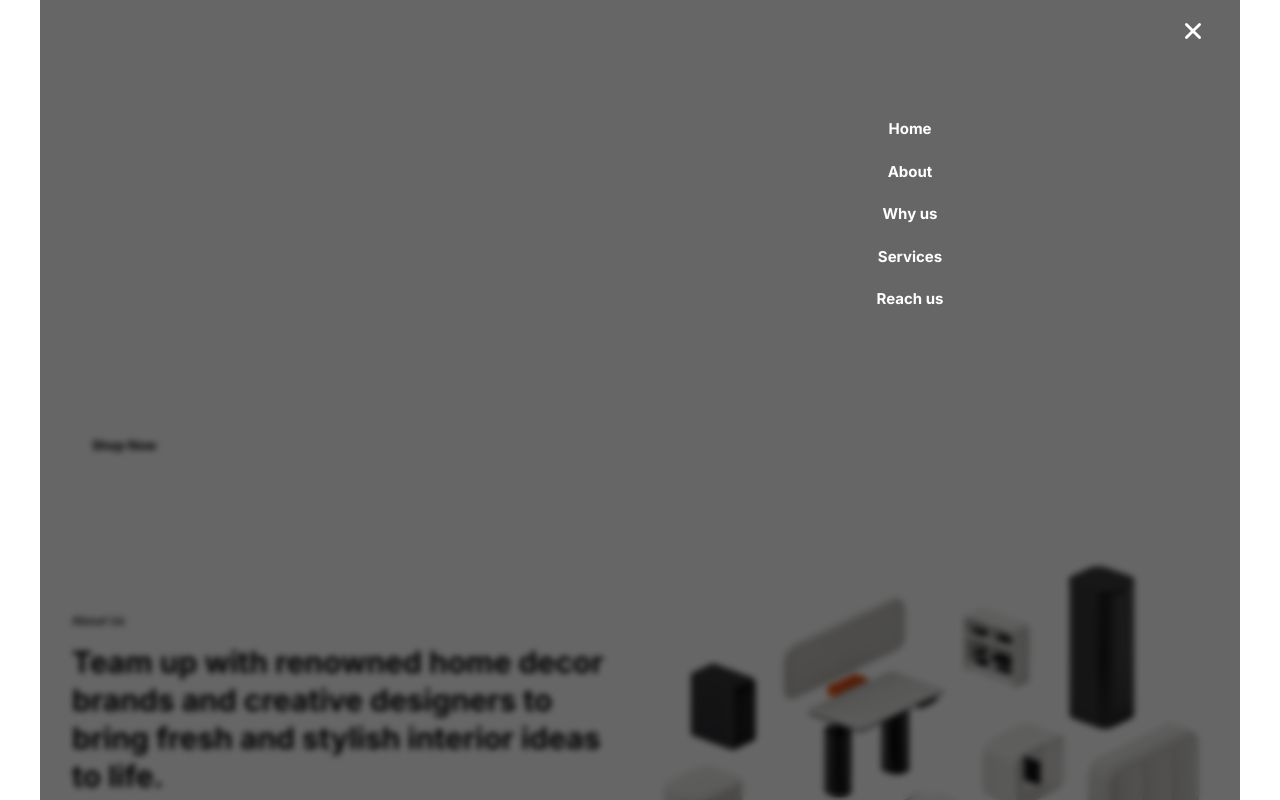
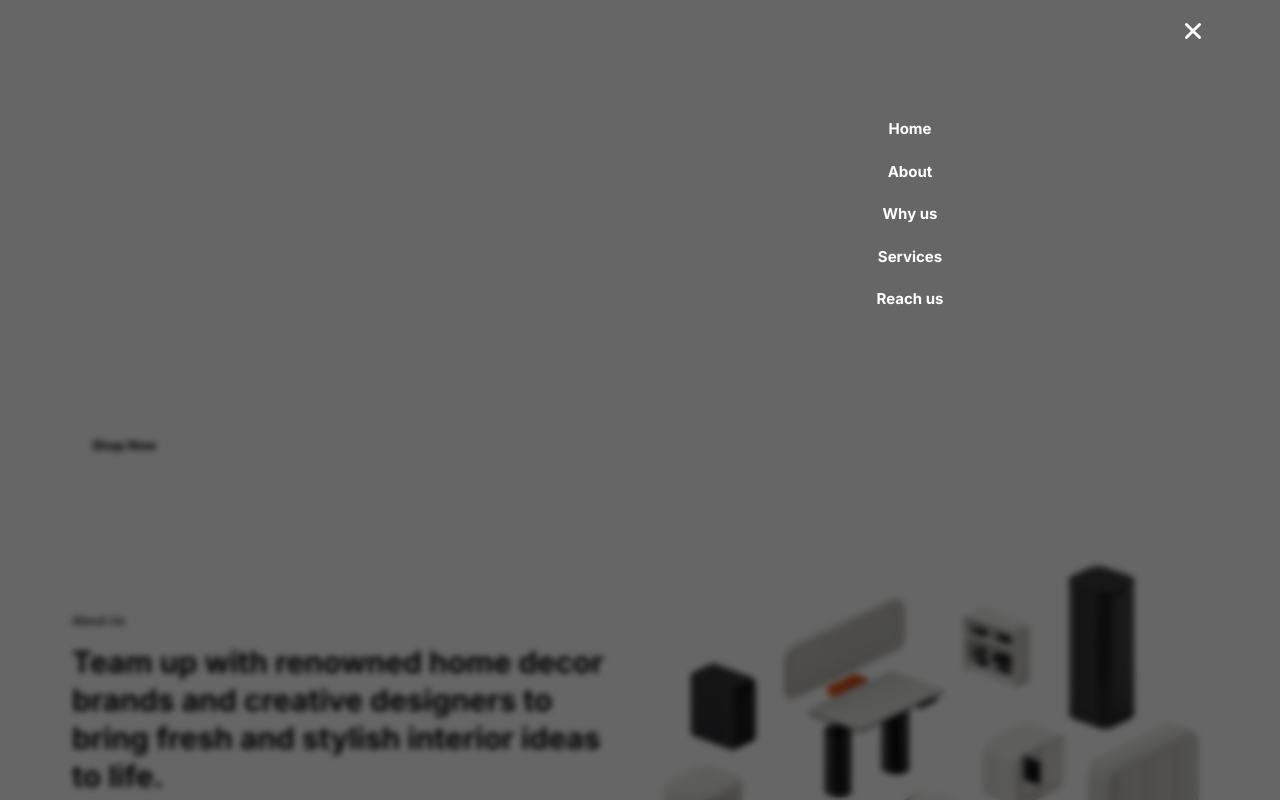
Before and after one commit to Isaacjosh23/Logoipsum-Furniture, a React (Vite) app: page / in a window 1280 px wide. Both pictures are taken after a click on the button 1193 px from the left and 33 px from the top of the page. Shown: the top 800 px of the page. Built offline with nearby package versions, Linux system fonts and the light colour scheme.

Commit message:
Nav scroll done

```diff
--- a/src/components/Header.jsx
+++ b/src/components/Header.jsx
@@ -1,6 +1,7 @@
 import MobileNav from "./navigation/MobileNav";
 
 const Header = ({
+  onHomeClick,
   onAboutClick,
   onWhyUsClick,
   onServicesClick,
@@ -13,6 +14,7 @@ const Header = ({
       </div>
 
       <MobileNav
+        onHomeClick={onHomeClick}
         onAboutClick={onAboutClick}
         onWhyUsClick={onWhyUsClick}
         onServicesClick={onServicesClick}
--- a/src/components/Hero.jsx
+++ b/src/components/Hero.jsx
@@ -1,10 +1,11 @@
 import Section from "./reusables/Section.jsx";
 import Container from "./reusables/Container.jsx";
 import Button from "./reusables/Button.jsx";
+import { forwardRef } from "react";
 
-const Hero = () => {
+const Hero = forwardRef((_, externalRef) => {
   return (
-    <Section className="py-20">
+    <Section ref={externalRef} className="py-20">
       <Container className="flex flex-col items-center gap-12 md:items-start">
         <div className="flex flex-col gap-6 text-center md:text-start md:w-[44rem] lg:w-[60rem]">
           <h1 className="text-4xl font-bold leading-[3.2rem] md:text-5xl md:leading-[3.8rem] lg:text-6xl lg:leading-[4.8rem]">
@@ -26,6 +27,6 @@ const Hero = () => {
       </Container>
     </Section>
   );
-};
+});
 
 export default Hero;
--- a/src/components/Logoipsum.jsx
+++ b/src/components/Logoipsum.jsx
@@ -7,6 +7,7 @@ import Services from "./Services.jsx";
 import Why from "./Why.jsx";
 
 const Logoipsum = () => {
+  const homeRef = useRef(null);
   const aboutRef = useRef(null);
   const whyUsRef = useRef(null);
   const servicesRef = useRef(null);
@@ -20,13 +21,14 @@ const Logoipsum = () => {
     <>
       <div className="bg-image">
         <Header
+          onHomeClick={() => scrollToSection(homeRef)}
           onAboutClick={() => scrollToSection(aboutRef)}
           onWhyUsClick={() => scrollToSection(whyUsRef)}
           onServicesClick={() => scrollToSection(servicesRef)}
           onFooterClick={() => scrollToSection(footerRef)}
         />
 
-        <Hero />
+        <Hero ref={homeRef} />
       </div>
 
       <AboutMe ref={aboutRef} />
--- a/src/components/navigation/MobileNav.jsx
+++ b/src/components/navigation/MobileNav.jsx
@@ -1,6 +1,7 @@
 import { useState } from "react";
 
 const MobileNav = ({
+  onHomeClick,
   onAboutClick,
   onWhyUsClick,
   onServicesClick,
@@ -26,12 +27,13 @@ const MobileNav = ({
   return (
     <>
       {navIsOpen && (
-        <nav className="main-nav absolute top-0 left-[40%] nav-position w-full h-screen invisible opacity-0 pointer-events-none bg-transparent z-[40] pt-24 nav-position">
+        <nav className="main-nav absolute flex justify-center top-0 left-[40%] nav-position w-full h-screen invisible opacity-0 pointer-events-none bg-transparent z-[40] pt-24 nav-position">
           <ul className="flex flex-col items-center h-screen">
             <li className="p-4">
               <a
                 href="#"
                 className="text-white text-[1.5rem] font-bold hover:underline smooth-trans"
+                onClick={(e) => handleNavClick(e, onHomeClick)}
               >
                 Home
               </a>
@@ -82,7 +84,7 @@ const MobileNav = ({
 
       {navIsOpen && (
         <div
-          className="absolute top-0 left-0 w-full h-screen bg-[rgba(0,0,0,0.6)] z-[35] backdrop-blur-[3px]"
+          className=" fixed top-0 left-0 w-full h-screen bg-[rgba(0,0,0,0.6)] z-[35] backdrop-blur-[3px]"
           onClick={handleOverlay}
         ></div>
       )}
```
